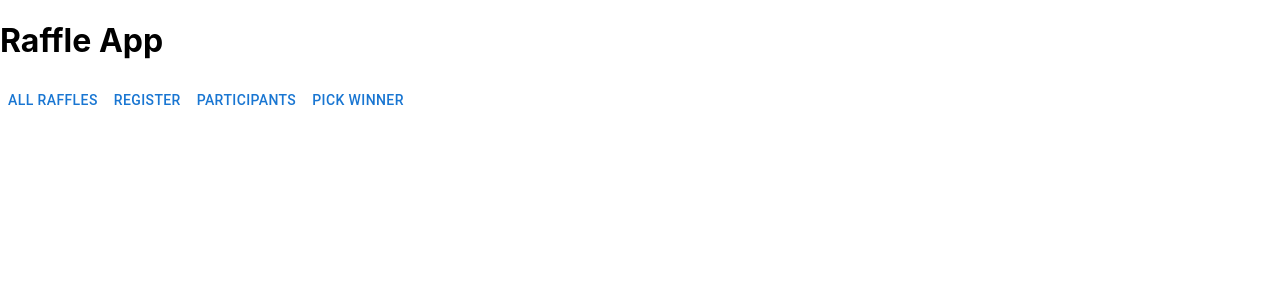
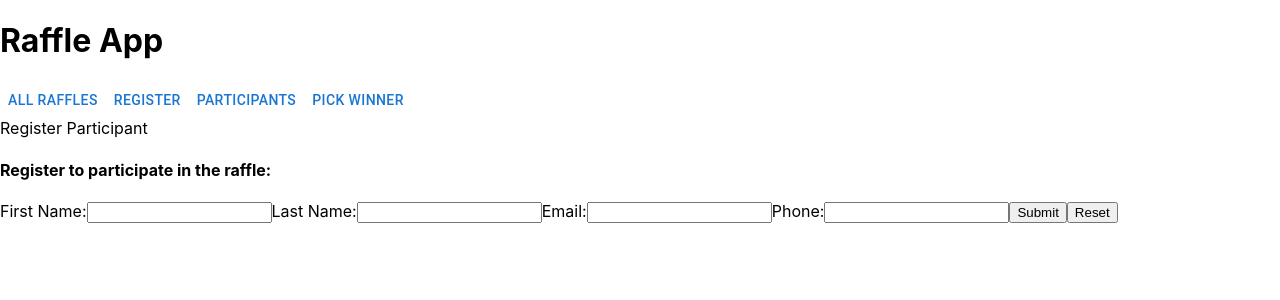
Before and after one commit to Wwright91/raffle_frontend, a React (Create React App) app: page /raffles/1 in a window 1280 px wide. Shown: the top 300 px of the page. Built offline with nearby package versions, Linux system fonts and the light colour scheme; no server answers.

Commit message:
New participant 1. Created component for new participants 2. Imported component into RaffleDetails.js
There are no errors in the console right now.

```diff
--- /dev/null
+++ b/src/components/newParticipant/NewParticipant.js
@@ -0,0 +1,93 @@
+import React, { useState } from "react";
+
+const API_URL = process.env.REACT_APP_API_URL;
+
+const NewParticipant = ({ id }) => {
+  const [form, setForm] = useState({
+    first_name: "",
+    last_name: "",
+    email: "",
+    phone: "",
+  });
+
+  // console.log("raffle_id", raffle_id)
+
+  async function enterNewParticipant() {
+    try {
+      const createParticipant = await fetch(
+        `${API_URL}/raffles/${id}/participants`,
+        {
+          method: "POST",
+          body: JSON.stringify(form),
+          headers: {
+            "Content-Type": "application/json",
+          },
+        }
+      );
+
+      // console.log("new creation", createParticipant)
+
+      if (createParticipant.ok) {
+        clearForm();
+      }
+    } catch (error) {
+      console.log(error.message);
+    }
+  }
+
+  const clearForm = () => {
+    setForm({ first_name: "", last_name: "", email: "", phone: "" });
+  };
+
+  const handleChange = (e) => {
+    setForm({ ...form, [e.target.id]: e.target.value });
+  };
+
+  const handleSubmit = (e) => {
+    e.preventDefault();
+    enterNewParticipant();
+  };
+
+  return (
+    <div>
+      <h4>Register to participate in the raffle:</h4>
+      <form onSubmit={handleSubmit}>
+        <label htmlFor="first_name">First Name:</label>
+        <input
+          type="text"
+          id="first_name"
+          value={form.first_name}
+          required
+          onChange={handleChange}
+        />
+        <label htmlFor="last_name">Last Name:</label>
+        <input
+          type="text"
+          id="last_name"
+          value={form.last_name}
+          required
+          onChange={handleChange}
+        />
+        <label htmlFor="email">Email:</label>
+        <input
+          type="text"
+          id="email"
+          value={form.email}
+          required
+          onChange={handleChange}
+        />
+        <label htmlFor="phone">Phone:</label>
+        <input
+          type="text"
+          id="phone"
+          value={form.phone}
+          onChange={handleChange}
+        />
+        <button>Submit</button>
+        <button onClick={clearForm}>Reset</button>
+      </form>
+    </div>
+  );
+};
+
+export default NewParticipant;
--- a/src/components/raffleDetails/RaffleDetails.js
+++ b/src/components/raffleDetails/RaffleDetails.js
@@ -1,13 +1,16 @@
 import { Button } from "@mui/material";
 import React, { useEffect, useState } from "react";
-import { useParams } from "react-router-dom";
+import { useNavigate, useParams } from "react-router-dom";
+import NewParticipant from "../newParticipant/NewParticipant";
 
 const API_URL = process.env.REACT_APP_API_URL;
 
 const RaffleDetails = () => {
   const [raffleDetails, setRaffleDetails] = useState([]);
+  const [view, setView] = useState("register");
 
   const { id } = useParams();
+  const navigate = useNavigate();
 
   useEffect(() => {
     async function fetchData() {
@@ -26,11 +29,19 @@ const RaffleDetails = () => {
     <div>
       <h4>{raffleDetails.name}</h4>
       <nav>
-        <Button>All Raffles</Button>
-        <Button>Register</Button>
-        <Button>Participants</Button>
-        <Button>Pick Winner</Button>
+        <Button onClick={() => navigate("/")}>All Raffles</Button>
+        <Button onClick={() => setView("register")}>Register</Button>
+        <Button onClick={() => setView("participants")}>Participants</Button>
+        <Button onClick={() => setView("winner")}>Pick Winner</Button>
       </nav>
+      {view === "register" && (
+        <div>
+          Register Participant
+          <NewParticipant id={id} />
+        </div>
+      )}
+      {view === "participants" && <div>Participants</div>}
+      {view === "winner" && <div>Winner</div>}
     </div>
   );
 };
```
